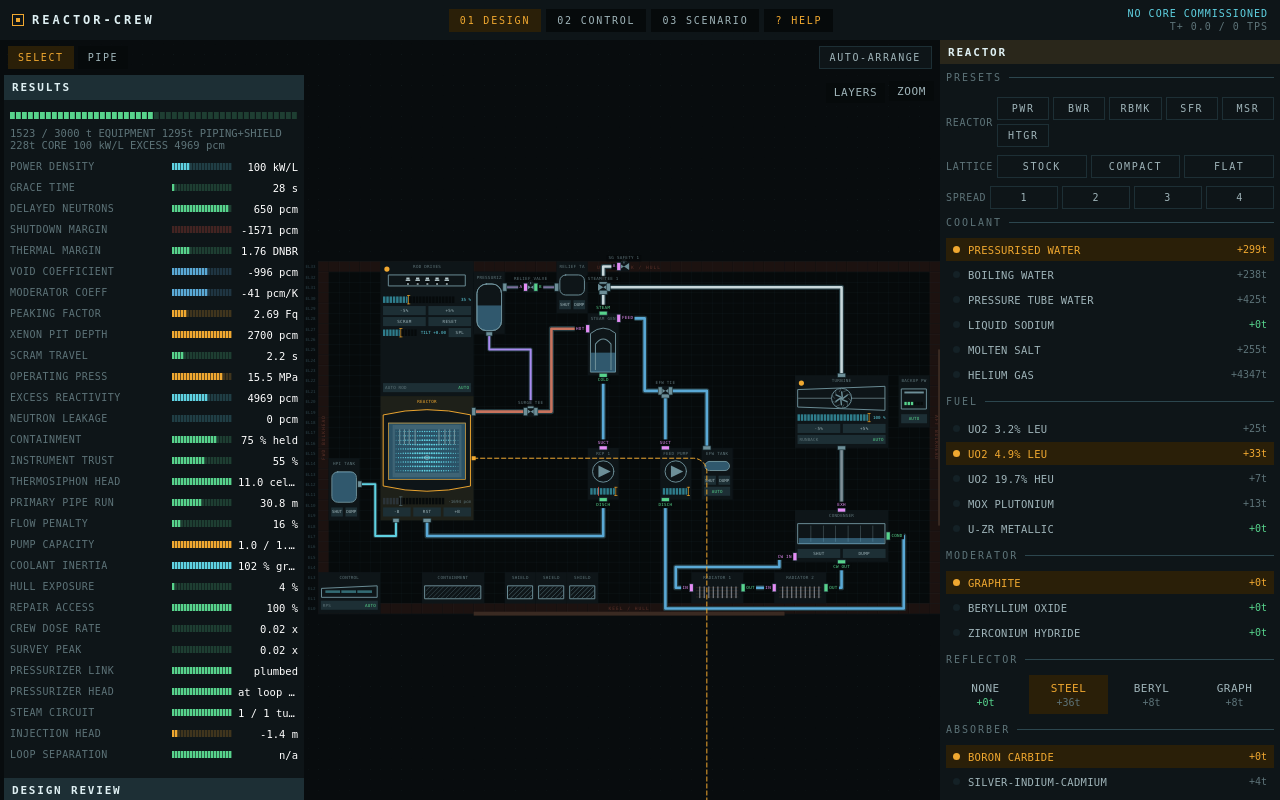
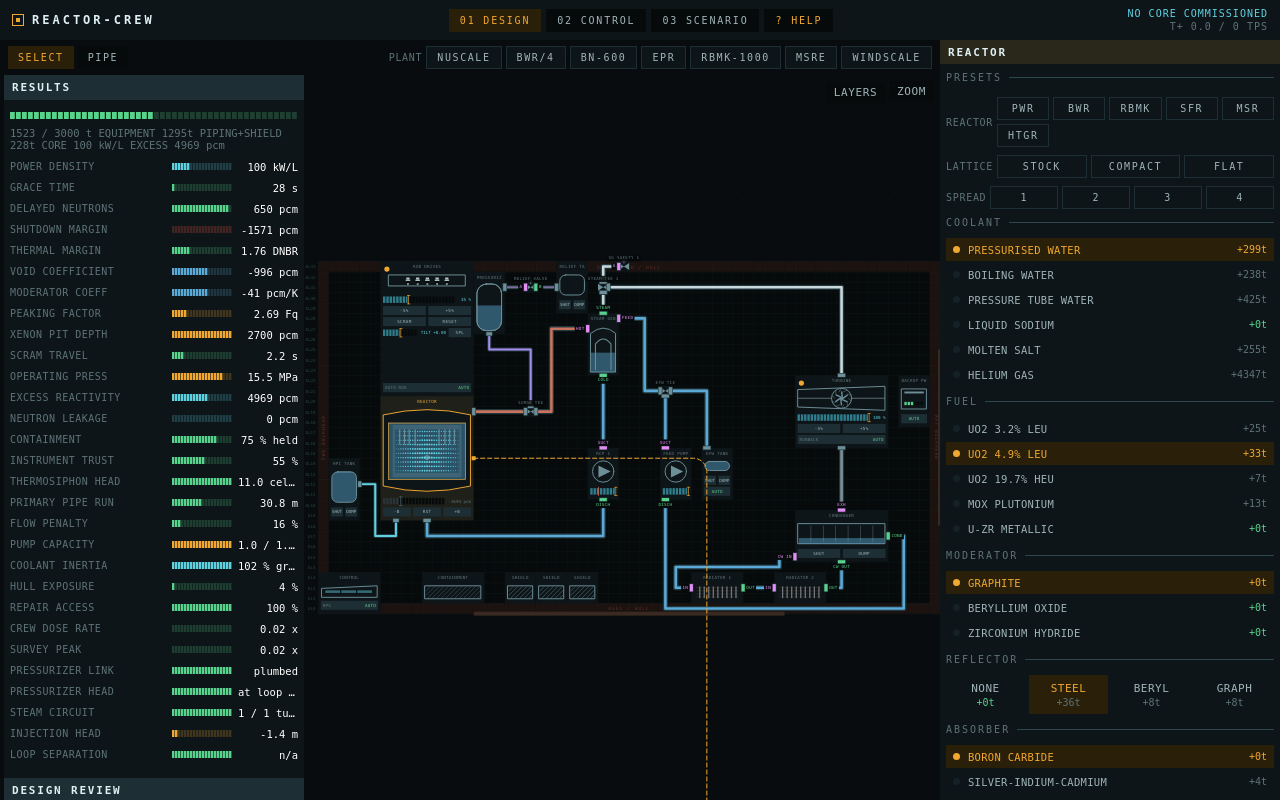
Before and after one commit to sebuju/reactor-crew, a plain HTML site: page index.html in a window 1280 px wide. Drawn offline with Linux system fonts and the light colour scheme; no server answers.

Commit message:
bench: plant preset row in design bench head, bulkrow CSS
Six whole-plant presets (PLANTPRE) shown as buttons in the bench head.
Each calls plantPreset() to rebuild loops, tanks and runs. Bulkrow
styles keep the row wrapping correctly inside the fixed-width head.

```diff
--- a/src/screens/design-bench.js
+++ b/src/screens/design-bench.js
@@ -1029,9 +1029,20 @@ function dbBuild(){
     KIT.tip(b.el, t.label, t.tip);
     tools.appendChild(b.el); btns.push({id:t.id,b});
   }
-  const arr=KIT.button("AUTO-ARRANGE",{size:8,onClick:()=>{ LAY=null; layoutMetrics(); }});
-  KIT.tip(arr.el,"AUTO-ARRANGE","Resets every component to its default position.");
-  head.append(tools,arr.el);
+  /* WHOLE PLANTS, over the plant they replace. Not a panel row: a preset
+     rebuilds the loops, the tanks and every run, so it is about the bench and
+     not about whatever part happens to be selected. Designer-only for free -
+     db-head lives inside #scr-design. */
+  const pres=KIT.el("div","db-bulkrow");
+  const plab=KIT.el("span","db-bulkrow-lab"); plab.textContent="PLANT";
+  const pbtns=KIT.el("div","db-bulkrow-btns");
+  PLANTPRE.forEach((pr,i)=>{
+    const b=KIT.button(pr[0],{size:8,onClick:()=>{ plantPreset(i); sel="core"; uiDirty(); }});
+    KIT.tip(b.el,pr[0],pr[2]);
+    pbtns.appendChild(b.el);
+  });
+  pres.append(plab,pbtns);
+  head.append(tools,pres);
   const rail=KIT.el("div","db-rail");
   railBlank(rail);
   const vitals=KIT.el("div","db-vitals");
--- a/src/ui/plant-screens.css
+++ b/src/ui/plant-screens.css
@@ -217,6 +217,10 @@ body[data-screen="design"] #scr-design{pointer-events:none}
 .db-head{grid-column:1;grid-row:1;pointer-events:auto;display:flex;align-items:center;
   justify-content:space-between;gap:8px;padding:6px 8px}
 .db-tools{display:flex;align-items:center;gap:4px}
+/* the head is as wide as the window, so its preset row sizes to its own names
+   rather than to the rail's fixed grid track */
+.db-head .db-bulkrow{flex:0 1 auto}
+.db-head .db-bulkrow-btns{display:flex;flex-wrap:wrap}
 /* RESULTS and DESIGN REVIEW float over the top-left of the plant, the seat
    .cr-vitals keeps on the control room - and for the same reason it is sized by
    its own content and capped: a scroll container stretched into a grid row
```
